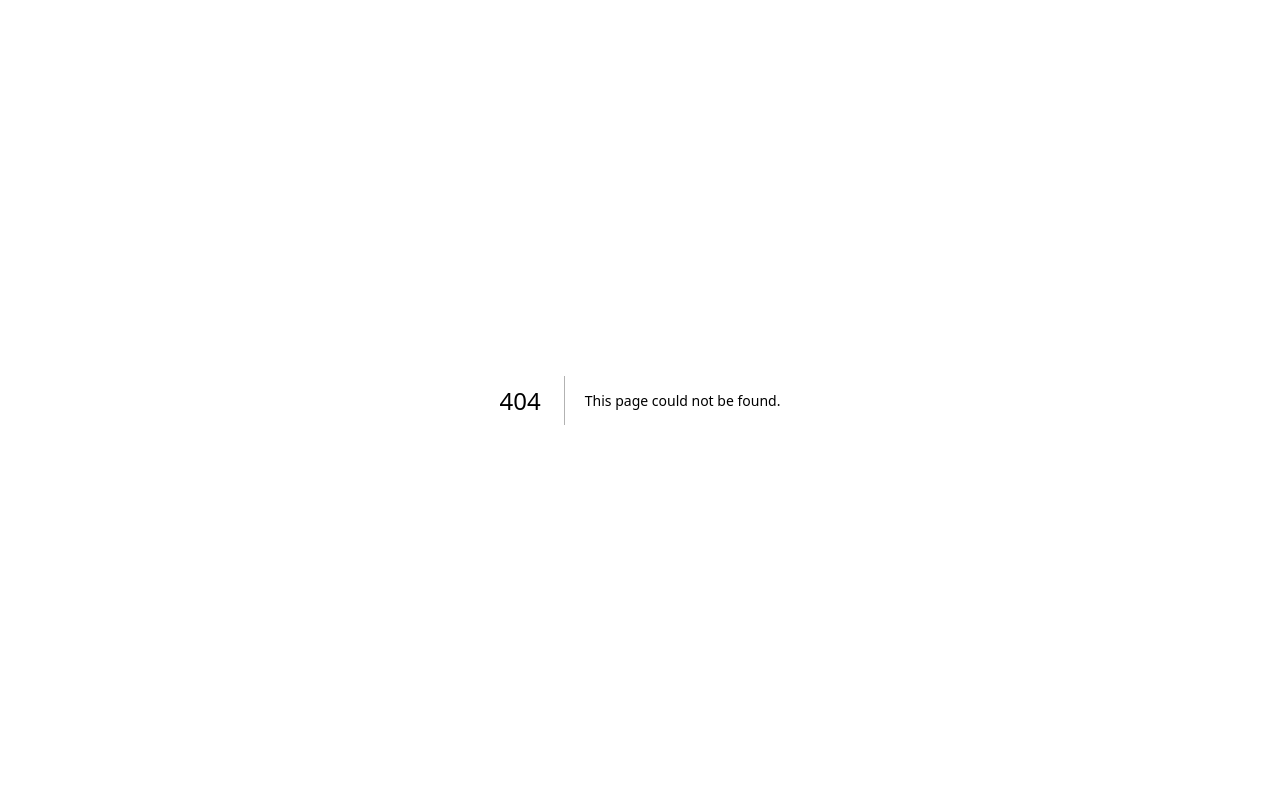
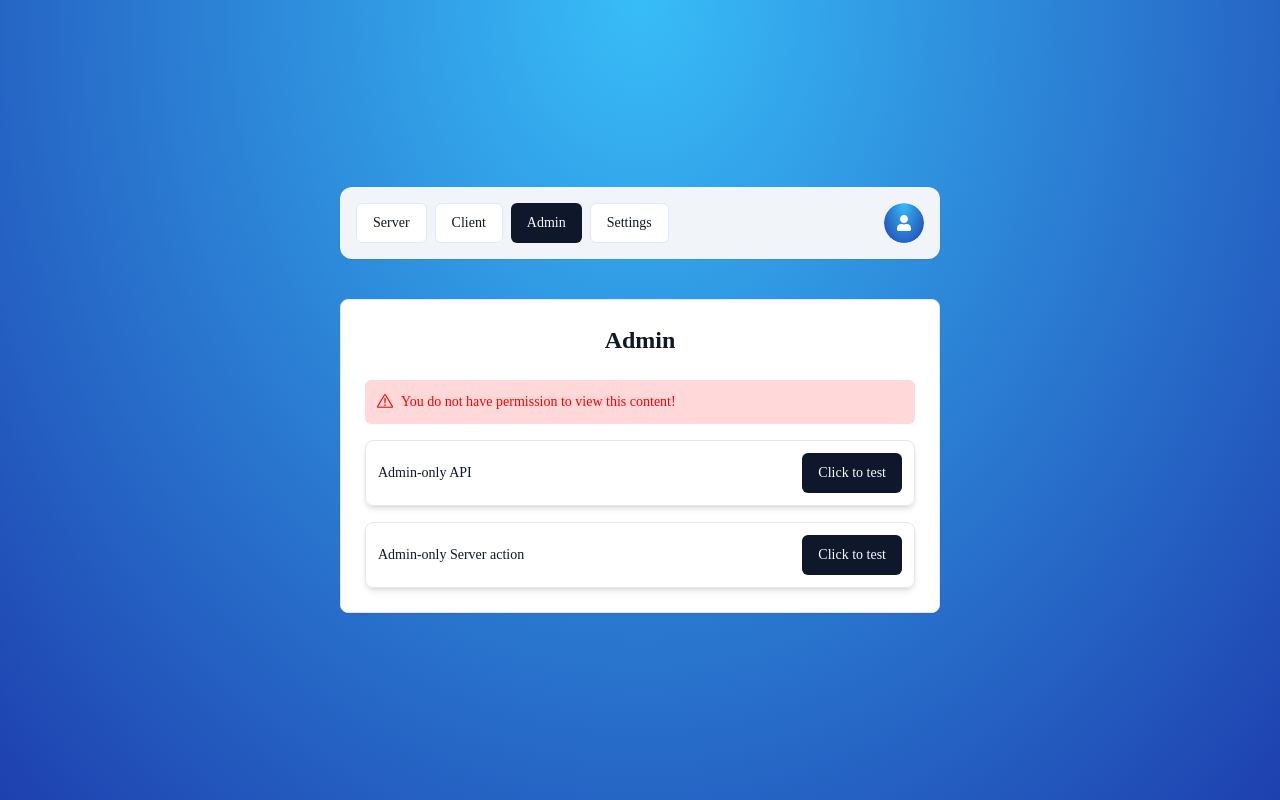
Before and after one commit to hrithik-infinite/Auth-TS, a Next.js app: page /admin in a window 1280 px wide. Before the commit this address had no page. Built offline with nearby package versions, Linux system fonts and the light colour scheme; no server answers.

Commit message:
added Admin page with api

```diff
--- /dev/null
+++ b/actions/admin.ts
@@ -0,0 +1,13 @@
+"use server";
+
+import { auth } from "@/auth";
+import { UserRole } from "@prisma/client";
+
+export const admin = async () => {
+  const session = await auth();
+  const role = session?.user?.role;
+  if (role !== UserRole.ADMIN) {
+    return { error: "Forbidden!" };
+  }
+  return { success: "Allowed" };
+};
--- /dev/null
+++ b/app/(protected)/admin/page.tsx
@@ -0,0 +1,57 @@
+"use client";
+
+import { admin } from "@/actions/admin";
+import RoleGate from "@/components/admin/role-gate";
+import { FormSuccess } from "@/components/form-success";
+import { Button } from "@/components/ui/button";
+import { Card, CardContent, CardHeader } from "@/components/ui/card";
+import { UserRole } from "@prisma/client";
+import { toast } from "sonner";
+
+const AdminPage = () => {
+  const onApiRouteClick = () => {
+    fetch("api/admin").then((response) => {
+      if (response.ok) {
+        toast.success("OKAY");
+      } else {
+        toast.error("FORBIDDEN");
+      }
+    });
+  };
+  const onServerActionClick = () => {
+    admin().then((data) => {
+      if (data.error) {
+        toast.error(data.error);
+      }
+      if (data.success) {
+        toast.success(data.success);
+      }
+    });
+  };
+  return (
+    <Card className="w-[600px]">
+      <CardHeader>
+        <p className="text-2xl font-semibold text-center">Admin</p>
+      </CardHeader>
+      <CardContent className="space-y-4">
+        <RoleGate allowedRole={UserRole.ADMIN}>
+          <FormSuccess message="You are allowed to see this content" />
+        </RoleGate>
+        <div
+          className="flex flex-row items-center justify-between rounded-lg
+        border p-3 shadow-md">
+          <p className="text-sm font-medium">Admin-only API</p>
+          <Button onClick={onApiRouteClick}>Click to test</Button>
+        </div>
+        <div
+          className="flex flex-row items-center justify-between rounded-lg
+        border p-3 shadow-md">
+          <p className="text-sm font-medium">Admin-only Server action</p>
+          <Button onClick={onServerActionClick}>Click to test</Button>
+        </div>
+      </CardContent>
+    </Card>
+  );
+};
+
+export default AdminPage;
--- /dev/null
+++ b/app/api/admin/route.ts
@@ -0,0 +1,13 @@
+import { auth } from "@/auth";
+import { UserRole } from "@prisma/client";
+import { NextResponse } from "next/server";
+
+export async function GET() {
+  const session = await auth();
+  const role = session?.user?.role;
+
+  if (role === UserRole.ADMIN) {
+    return new NextResponse(null, { status: 200 });
+  }
+  return new NextResponse(null, { status: 403 });
+}
--- a/app/layout.tsx
+++ b/app/layout.tsx
@@ -1,6 +1,7 @@
 import type { Metadata } from "next";
 import localFont from "next/font/local";
 import "./globals.css";
+import { Toaster } from "@/components/ui/sonner";
 
 const geistSans = localFont({
   src: "./fonts/GeistVF.woff",
@@ -25,7 +26,10 @@
 }>) {
   return (
     <html lang="en">
-      <body className={`${geistSans.variable} ${geistMono.variable} antialiased`}>{children}</body>
+      <body className={`${geistSans.variable} ${geistMono.variable} antialiased`}>
+        {children}
+        <Toaster />
+      </body>
     </html>
   );
 }
--- /dev/null
+++ b/components/admin/role-gate.tsx
@@ -0,0 +1,22 @@
+"use client";
+
+import { useCurrentUser } from "@/hooks/use-current-user";
+import { User, UserRole } from "@prisma/client";
+import React from "react";
+import { FormError } from "../form-error";
+
+interface RoleGateProps {
+  children: React.ReactNode;
+  allowedRole: UserRole;
+}
+const RoleGate = ({ children, allowedRole }: RoleGateProps) => {
+  const session = useCurrentUser();
+  const userData = session?.user as User;
+  const role = userData?.role;
+  if (role !== allowedRole) {
+    return <FormError message="You do not have permission to view this content!" />;
+  }
+  return <>{children}</>;
+};
+
+export default RoleGate;
--- /dev/null
+++ b/components/ui/sonner.tsx
@@ -0,0 +1,26 @@
+// import { useTheme } from "next-themes";
+import { Toaster as Sonner } from "sonner";
+
+type ToasterProps = React.ComponentProps<typeof Sonner>;
+
+const Toaster = ({ ...props }: ToasterProps) => {
+  // const { theme = "system" } = useTheme()
+//TODO : Check for this hook not working
+  return (
+    <Sonner
+      theme={"system" as ToasterProps["theme"]}
+      className="toaster group"
+      toastOptions={{
+        classNames: {
+          toast: "group toast group-[.toaster]:bg-background group-[.toaster]:text-foreground group-[.toaster]:border-border group-[.toaster]:shadow-lg",
+          description: "group-[.toast]:text-muted-foreground",
+          actionButton: "group-[.toast]:bg-primary group-[.toast]:text-primary-foreground",
+          cancelButton: "group-[.toast]:bg-muted group-[.toast]:text-muted-foreground",
+        },
+      }}
+      {...props}
+    />
+  );
+};
+
+export { Toaster };
--- a/package.json
+++ b/package.json
@@ -24,12 +24,14 @@
     "lucide-react": "^0.439.0",
     "next": "^14.2.11",
     "next-auth": "^5.0.0-beta.20",
+    "next-themes": "^0.3.0",
     "react": "^18",
     "react-dom": "^18",
     "react-hook-form": "^7.53.0",
     "react-icons": "^5.3.0",
     "react-spinners": "^0.14.1",
     "resend": "^4.0.0",
+    "sonner": "^1.5.0",
     "tailwind-merge": "^2.5.2",
     "tailwindcss-animate": "^1.0.7",
     "uuid": "^10.0.0",
```
Also changed, not shown: 1 other file (tests, documents, lock files or other folders).
